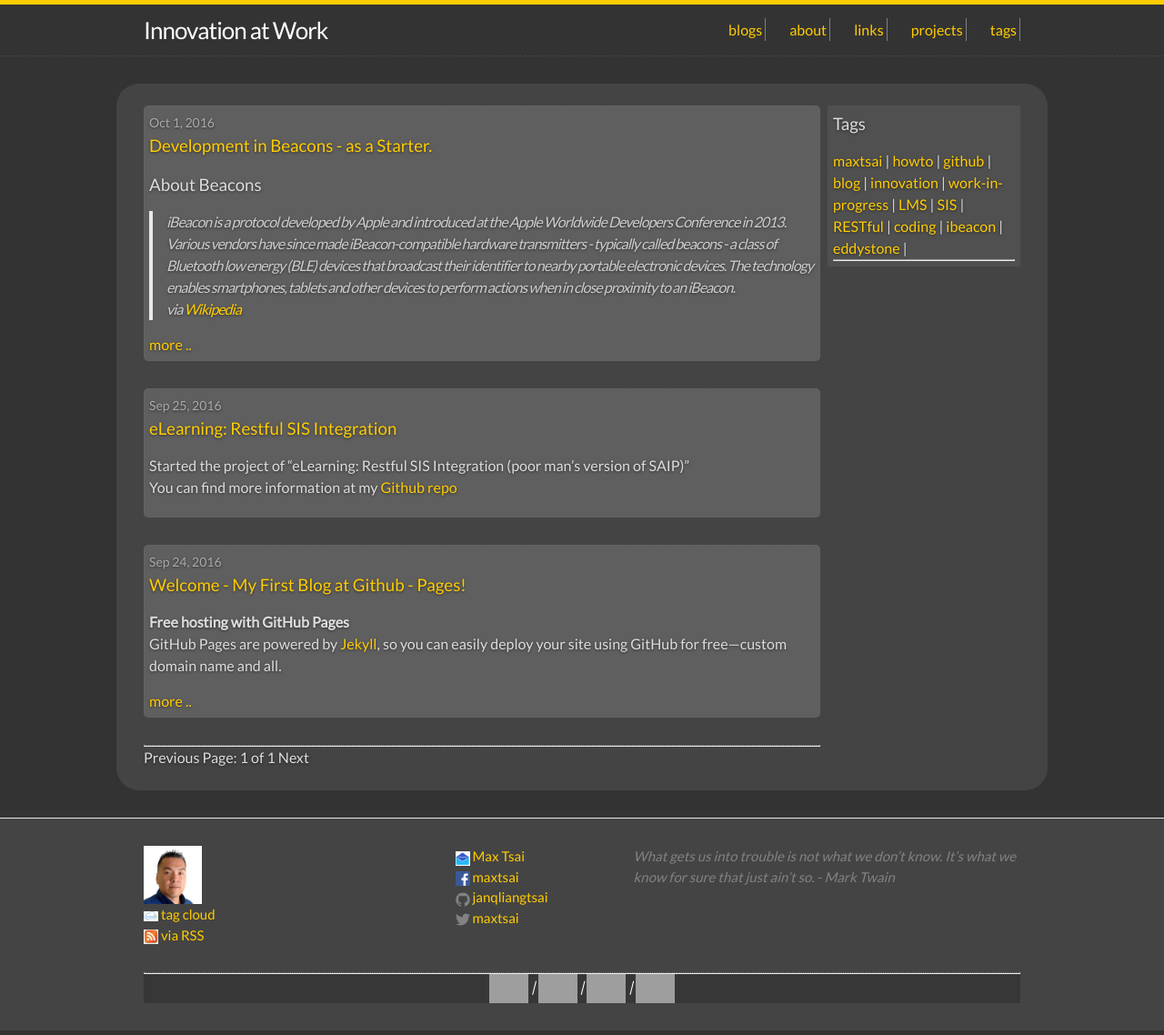
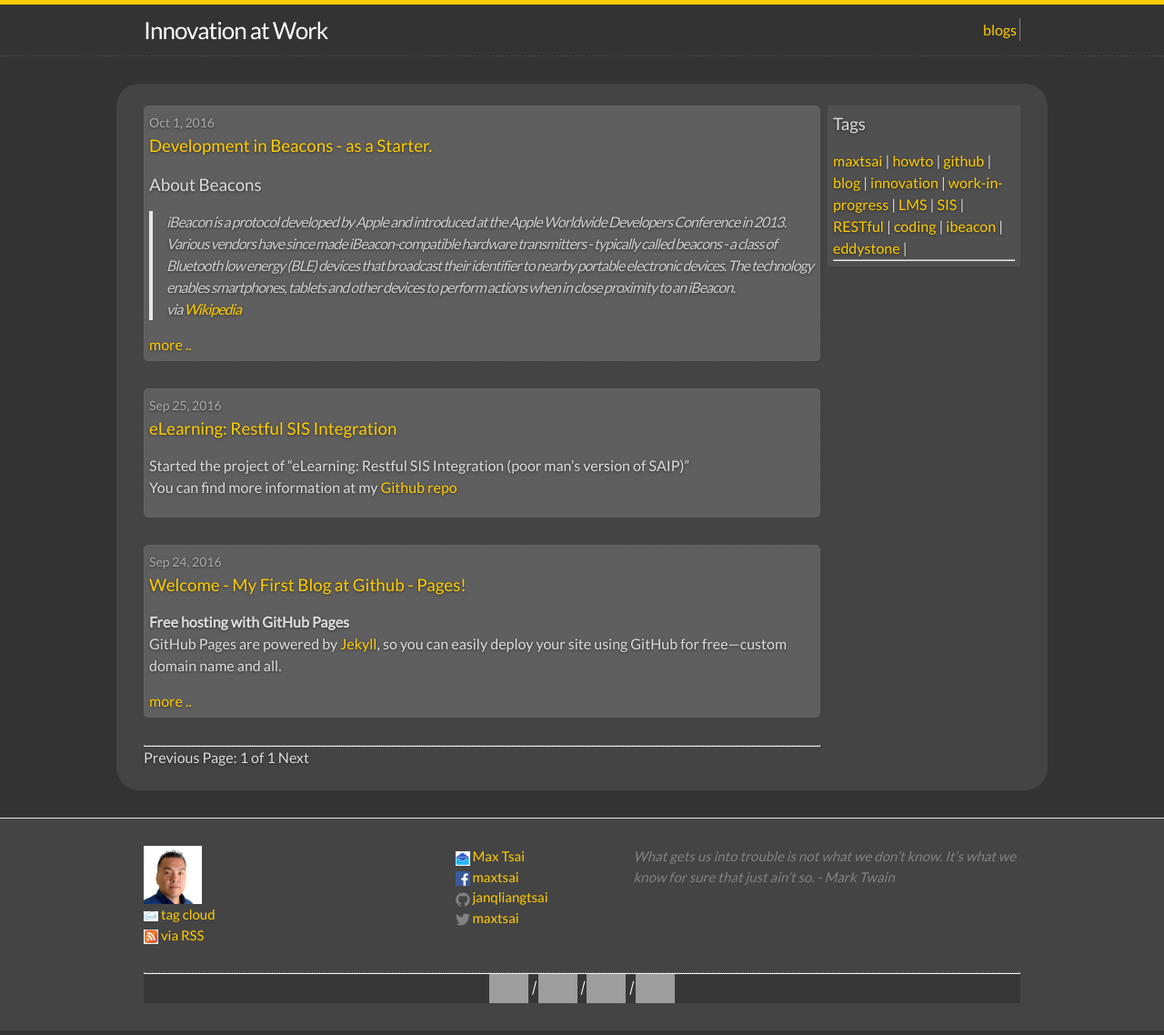
Before and after one commit to JANQLIANGTSAI/janqliangtsai.github.io, a Jekyll site: the page built from index.html, in a window 1280 px wide. Shown: the whole page at 91% size. Built offline with Jekyll 4.4.1, drawn with Linux system fonts in a browser that asks for light colours; the list of posts is cut into pages by our own code; grey boxes are pictures that could not be loaded.

Commit message:
&& --> and

```diff
--- a/_includes/header.html
+++ b/_includes/header.html
@@ -20,7 +20,7 @@
       <div class="trigger">
         <a class="page-link" href="/">blogs</a>
         {% for my_page in site.pages %}
-          {% if my_page.title && my_page.excerpt %}
+          {% if my_page.title and my_page.excerpt %}
           <a class="page-link" href="{{ my_page.url | prepend: full_base_url }}">{{ my_page.title | escape }}</a>
           {% endif %}
         {% endfor %}
```
